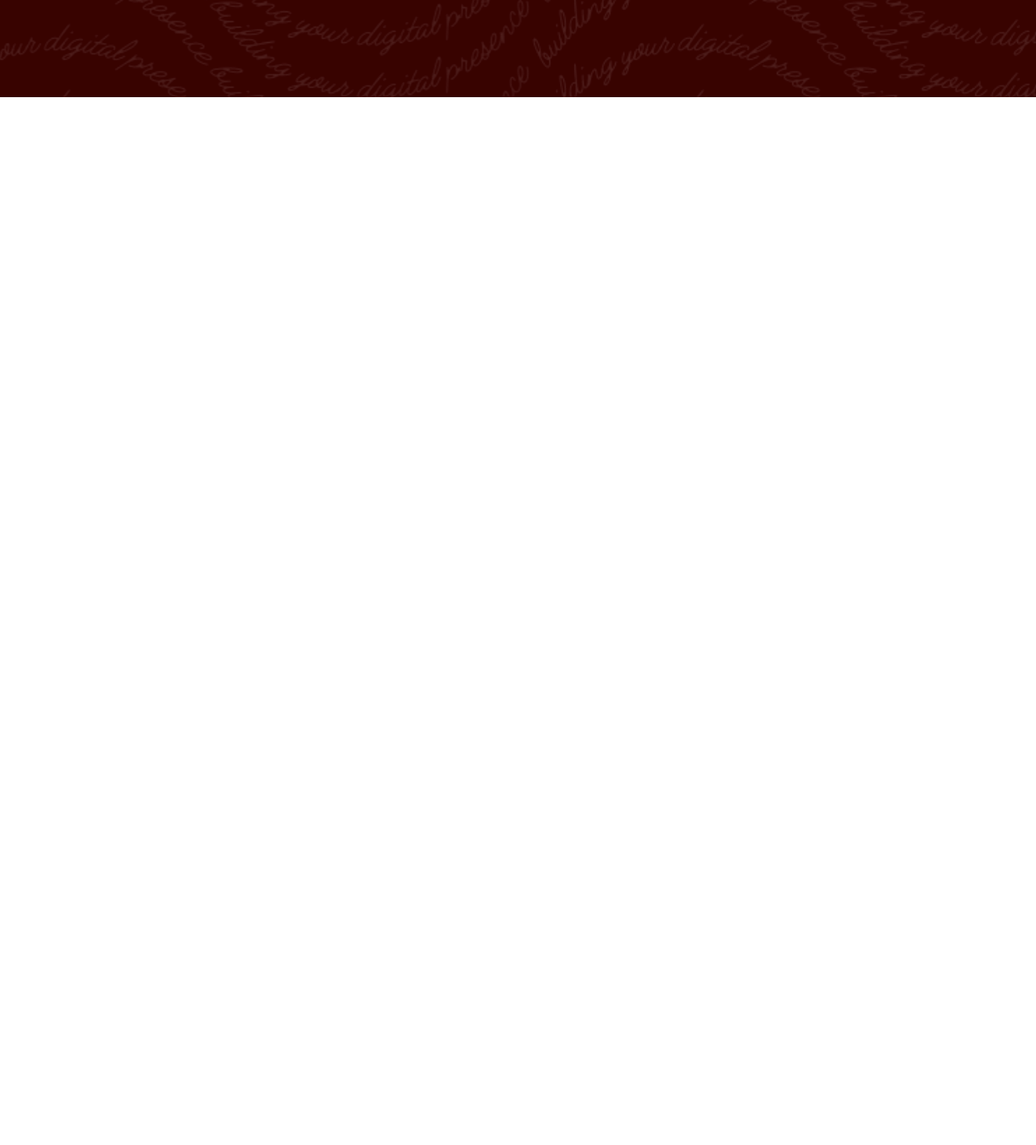
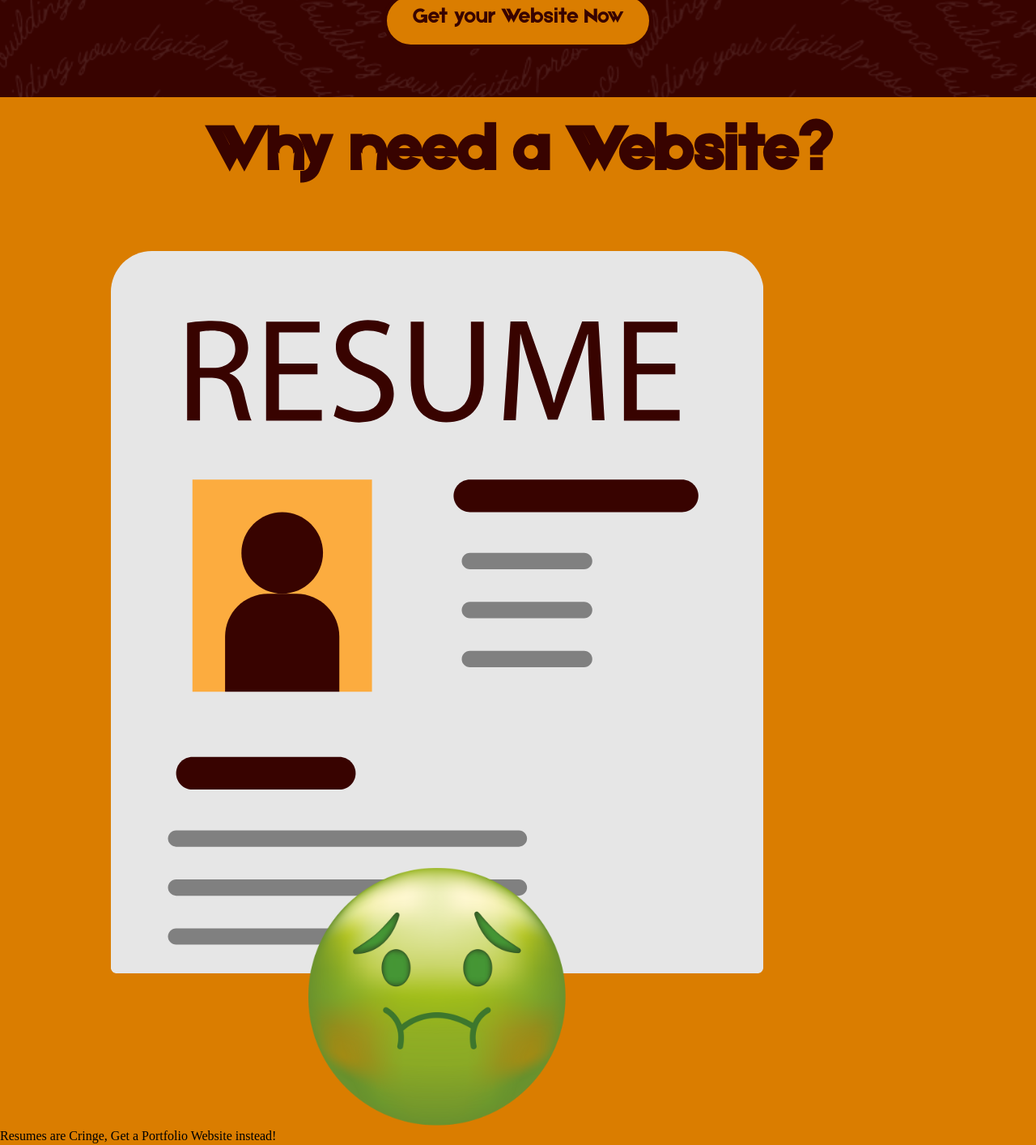
Before and after one commit to izaankhan0/websters2, a React (Vite) app: page / in a window 1280 px wide. Shown: the part 680-2094 px from the top of the page at 81% size. Before the commit the page ends 872 px from the top, so only its background shows below. Built offline with nearby package versions, Linux system fonts and the light colour scheme.

Commit message:
added why content

```diff
--- a/src/components/why.jsx
+++ b/src/components/why.jsx
@@ -4,20 +4,20 @@
 function why(){
     return <div className="why">
 
-        <h1></h1>
+        <h1>Why need a Website?</h1>
         <div className="slides">
             <div className="slide-1 slide">
-                <img src="" alt="" />
-                <p></p>
-                <img src="" alt="" />
+                <img src="../../public/assets/media/resume.png" alt="" />
+                <p>Resumes are Cringe, Get a Portfolio Website instead!</p>
+                <img src="../../public/assets/media/web.png" alt="" />
             </div>
             <div className="slide-2 slide">
-                <p></p>
-                <img src="" alt="" />
+                <p>Have an Online Presence! State your Achievements and Hobbies in a COOL way!</p>
+                <img src="../../public/assets/media/mar.png" alt="" />
             </div>
             <div className="slide-3 slide">
-                <p></p>
-                <img src="" alt="" />
+                <p>STAND OUT to your University or Employer!</p>
+                <img src="../../public/assets/media/all-sites.png" alt="" />
             </div>
         </div>
 
--- a/src/styles/why.css
+++ b/src/styles/why.css
@@ -0,0 +1,15 @@
+.why{
+    background-color: #da7d00;
+
+}
+
+h1{
+    font-family: 'Etna', sans-serif;
+    font-size: 60pt;
+    text-align: center;
+    color: #380300;
+    padding: 30px 0px;
+}
+.slides{
+    margin-top: 50px;
+}
```
Also changed, not shown: public/assets/media/all-sites.png (added), public/assets/media/mar.png (added).
